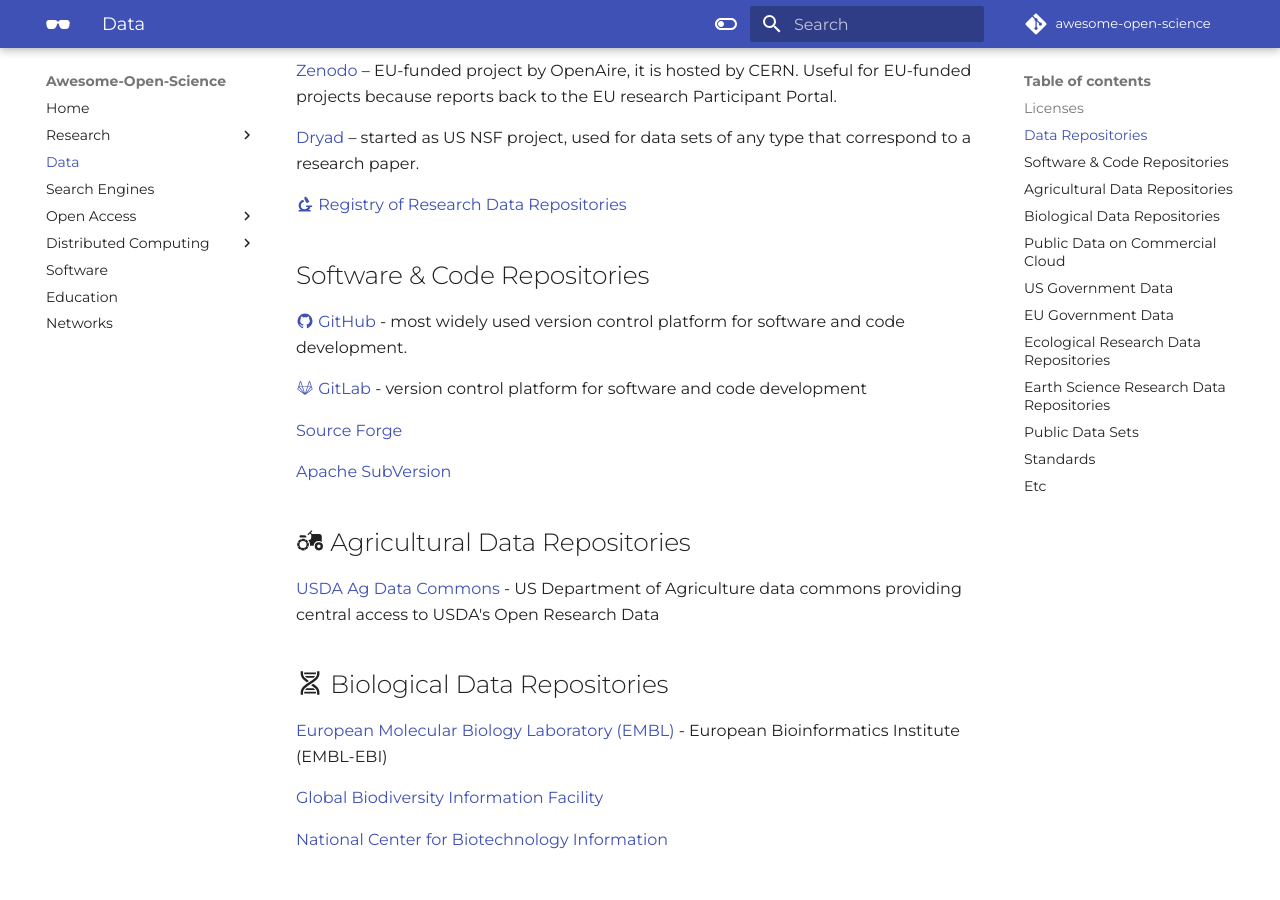
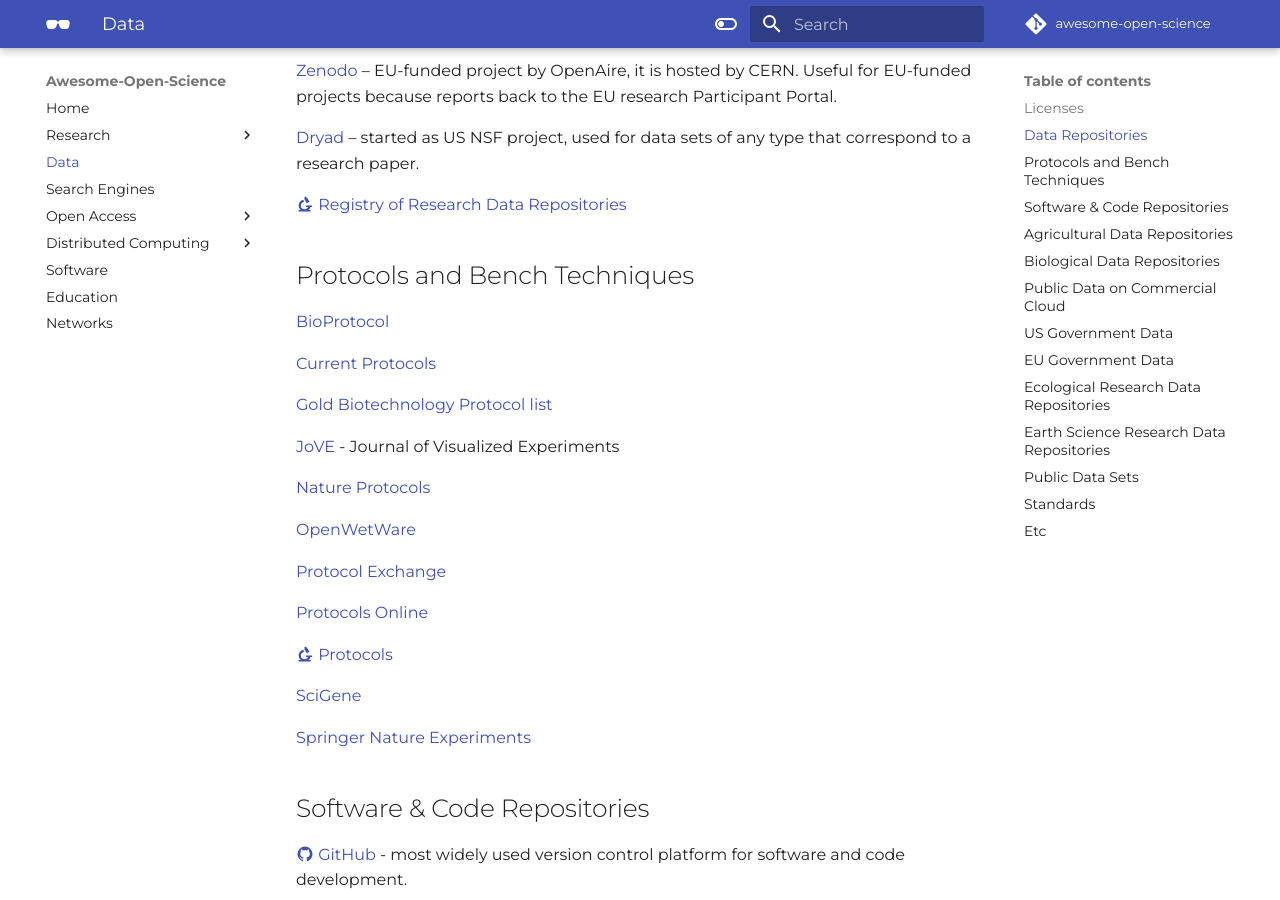
Before and after one commit to tyson-swetnam/awesome-open-science, an MkDocs documentation site: the page built from docs/data.md, in a window 1280 px wide and 900 px high, scrolled down 534 px. Built offline with MkDocs 1.6.1 and Material for MkDocs 9.7.7, drawn with Linux system fonts in a browser that asks for light colours; some web fonts are replaced; comment, search, counter and statistics services are not loaded.

Commit message:
Update data.md

```diff
--- a/docs/data.md
+++ b/docs/data.md
@@ -32,6 +32,30 @@
 [Dryad](https://datadryad.org){target=_blank} – started as US NSF project, used for data sets of any type that correspond to a research paper.
 
 [:material-microscope: Registry of Research Data Repositories](https://www.re3data.org/){target=_blank}
+
+## Protocols and Bench Techniques
+
+[BioProtocol](https://bio-protocol.org/Default.aspx){target=_blank}
+
+[Current Protocols](https://currentprotocols.onlinelibrary.wiley.com/)
+
+[Gold Biotechnology Protocol list](https://www.goldbio.com/search?q=&type=documentation&documentation_type=protocol){target=_blank}
+
+[JoVE](https://www.jove.com/){target=_blank} - Journal of Visualized Experiments
+
+[Nature Protocols](https://www.nature.com/nprot/){target=_blank}
+
+[OpenWetWare](https://openwetware.org/wiki/Main_Page){target=_blank}
+
+[Protocol Exchange](https://protocolexchange.researchsquare.com/){target=_blank}
+
+[Protocols Online](http://www.protocol-online.org/prot/){target=_blank}
+
+[:material-microscope: Protocols](https://www.protocols.io/){target=_blank}
+
+[SciGene](http://scigine.com/blog/){target=_blank}
+
+[Springer Nature Experiments](https://experiments.springernature.com/){target=_blank}
 
 ## Software & Code Repositories
 
```
